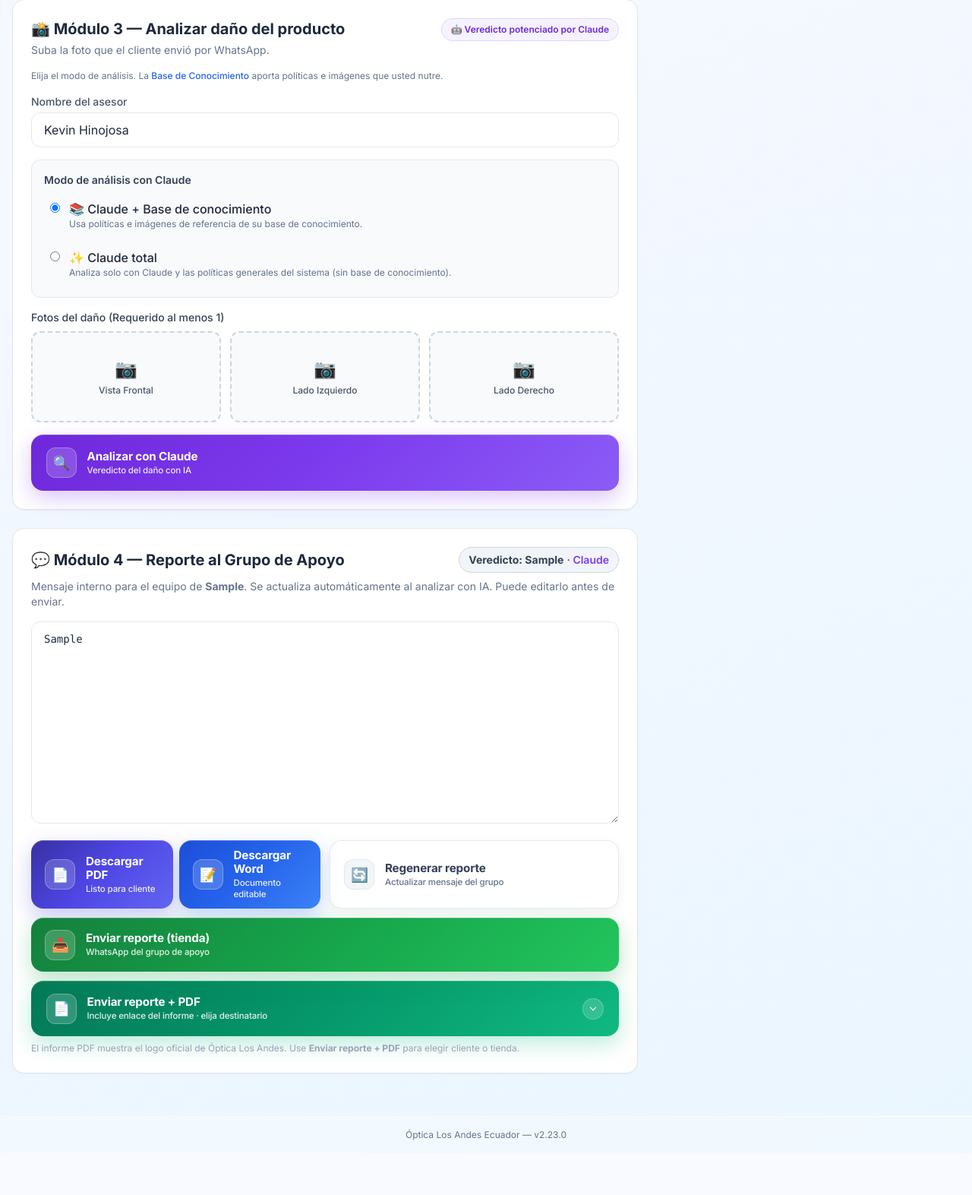
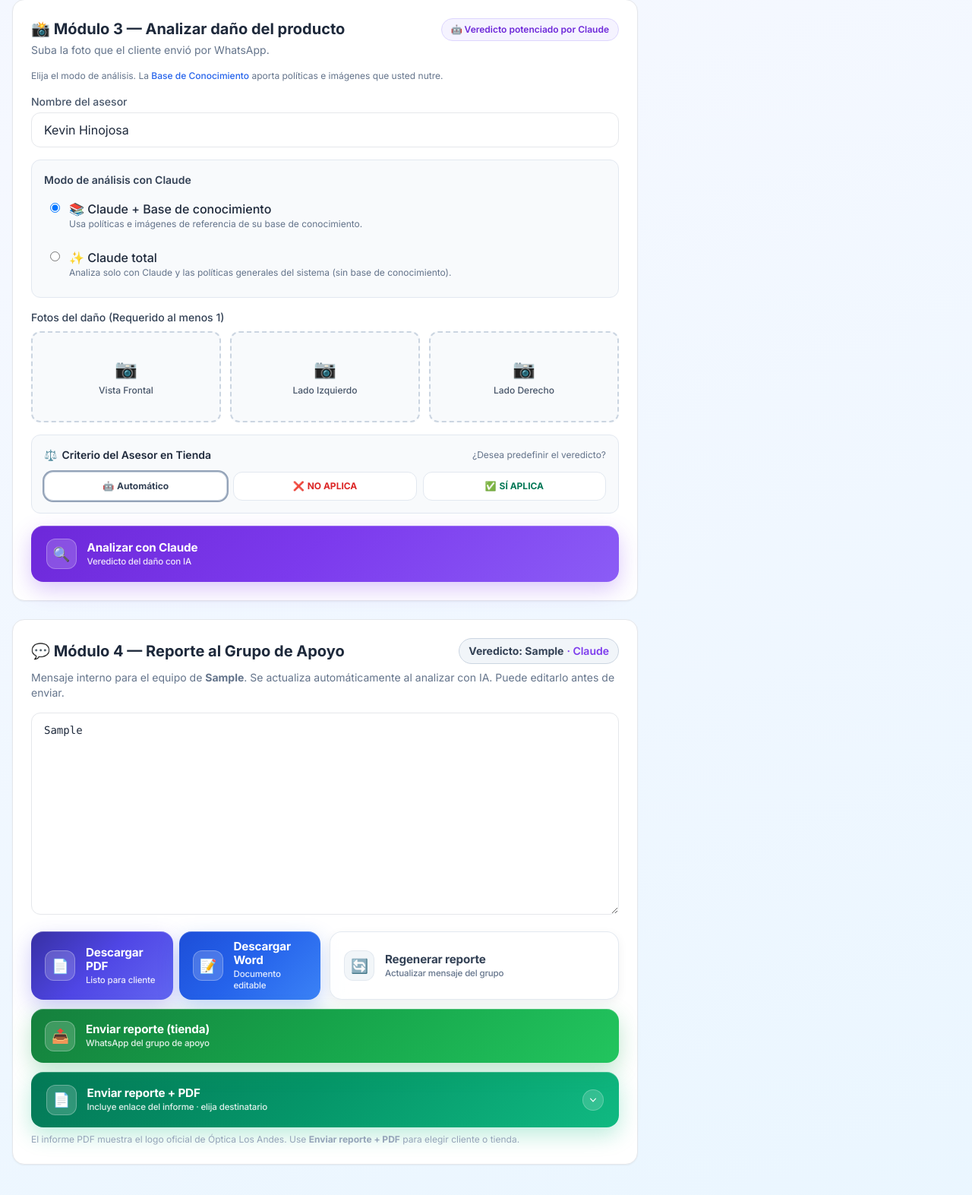
Before and after one commit to KevinHinojosa1/optica-garantias, a FastAPI app: page /clientes/1 in a window 1280 px wide. Shown: the part 1332-2905 px from the top of the page at 76% size. Before the commit the page ends 2833 px from the top, so only its background shows below. Run offline with FastAPI, Linux system fonts and the light colour scheme; tables that the repository leaves empty hold one stand-in row (values such as "Sample post"); some libraries are stand-ins or nearby versions.

Commit message:
feat: add advisor verdict selection and observation box with Claude technical drafting

```diff
--- a/static/js/analisis.js
+++ b/static/js/analisis.js
@@ -51,6 +51,55 @@ if (ultimoAnalisis) {
   }
 });
 
+// Manejo de Criterio del Asesor
+const inputCriterio = document.getElementById('criterio-asesor');
+const btnCritAuto = document.getElementById('btn-criterio-auto');
+const btnCritNoAplica = document.getElementById('btn-criterio-no-aplica');
+const btnCritAplica = document.getElementById('btn-criterio-aplica');
+const contenedorObs = document.getElementById('contenedor-observacion-asesor');
+const textareaObs = document.getElementById('observacion-asesor');
+
+function seleccionarCriterio(criterio) {
+  if (!inputCriterio) return;
+  inputCriterio.value = criterio;
+
+  [btnCritAuto, btnCritNoAplica, btnCritAplica].forEach(b => {
+    if (!b) return;
+    b.className = 'py-2.5 px-2 rounded-xl border text-xs font-bold transition-all flex flex-col sm:flex-row items-center justify-center gap-1 text-slate-600 bg-white border-slate-200 hover:bg-slate-50';
+  });
+
+  if (criterio === 'NO APLICA') {
+    btnCritNoAplica.className = 'py-2.5 px-2 rounded-xl border text-xs font-bold transition-all flex flex-col sm:flex-row items-center justify-center gap-1 text-white bg-red-600 border-red-600 shadow-md ring-2 ring-red-400';
+    contenedorObs?.classList.remove('hidden');
+    textareaObs?.focus();
+  } else if (criterio === 'APLICA') {
+    btnCritAplica.className = 'py-2.5 px-2 rounded-xl border text-xs font-bold transition-all flex flex-col sm:flex-row items-center justify-center gap-1 text-white bg-emerald-600 border-emerald-600 shadow-md ring-2 ring-emerald-400';
+    contenedorObs?.classList.remove('hidden');
+    textareaObs?.focus();
+  } else {
+    btnCritAuto.className = 'py-2.5 px-2 rounded-xl border text-xs font-bold transition-all flex flex-col sm:flex-row items-center justify-center gap-1 text-slate-800 bg-white border-slate-300 shadow-sm ring-2 ring-slate-400';
+    contenedorObs?.classList.add('hidden');
+  }
+}
+
+btnCritAuto?.addEventListener('click', () => seleccionarCriterio('AUTO'));
+btnCritNoAplica?.addEventListener('click', () => seleccionarCriterio('NO APLICA'));
+btnCritAplica?.addEventListener('click', () => seleccionarCriterio('APLICA'));
+
+// Chips de observación rápida
+document.querySelectorAll('.chip-obs').forEach(chip => {
+  chip.addEventListener('click', () => {
+    const texto = chip.getAttribute('data-texto');
+    if (!textareaObs || !texto) return;
+    if (textareaObs.value.trim().length > 0) {
+      textareaObs.value += ' ' + texto;
+    } else {
+      textareaObs.value = texto;
+    }
+    textareaObs.focus();
+  });
+});
+
 formAnalisis.addEventListener('submit', async (e) => {
   e.preventDefault();
   const inFrontal = document.getElementById('img-frontal');
@@ -73,7 +122,7 @@ formAnalisis.addEventListener('submit', async (e) => {
   const titleEl = btn.querySelector('.btn-ola__title');
   const subEl = btn.querySelector('.btn-ola__sub');
   if (titleEl) titleEl.textContent = modo === 'claude_total' ? 'Claude total…' : 'Claude + conocimiento…';
-  if (subEl) subEl.textContent = 'Analizando imagen…';
+  if (subEl) subEl.textContent = 'Analizando y redactando informe…';
   resultadoAnalisis.classList.add('hidden');
 
   const formData = new FormData();
@@ -81,6 +130,12 @@ formAnalisis.addEventListener('submit', async (e) => {
   const asesor = document.getElementById('asesor').value.trim() || window.DEFAULT_ASESOR || '';
   formData.append('asesor', asesor);
   formData.append('modo_analisis', modo);
+
+  const criterio = inputCriterio?.value || 'AUTO';
+  const observacion = textareaObs?.value.trim() || '';
+  formData.append('criterio_asesor', criterio);
+  formData.append('observacion_asesor', observacion);
+
   const codigo = document.getElementById('codigo-descuento')?.value;
   const pct = document.getElementById('porcentaje-descuento')?.value;
   if (codigo) formData.append('codigo_descuento', codigo);
@@ -144,6 +199,17 @@ function mostrarResultado(a) {
       </div>
       <p><strong>Motivo:</strong> ${escapeHtml(a.motivo || '')}</p>
       <p><strong>Fundamento:</strong> ${escapeHtml(a.fundamento || '')}</p>
+      ${a.resultado_revision ? `
+        <div class="bg-white/90 rounded-xl p-3.5 border border-slate-200 text-xs text-slate-800 space-y-1.5 mt-2">
+          <div class="flex items-center justify-between border-b pb-1.5 border-slate-200">
+            <span class="font-bold text-slate-900 flex items-center gap-1">📋 Redacción Oficial para el Informe:</span>
+            <span class="text-[11px] bg-teal-50 text-teal-700 px-2 py-0.5 rounded-full font-semibold border border-teal-200">Verificado y Pulido</span>
+          </div>
+          ${a.que_observamos ? `<p><strong>¿Qué observamos?:</strong> ${escapeHtml(a.que_observamos)}</p>` : ''}
+          ${a.que_causa ? `<p><strong>¿Qué puede causar?:</strong> ${escapeHtml(a.que_causa)}</p>` : ''}
+          <p><strong>Conclusión técnica:</strong> <span class="font-semibold text-slate-900">"${escapeHtml(a.resultado_revision)}"</span></p>
+        </div>
+      ` : ''}
       ${bloqueKb}
       ${a.confianza < 70 ? '<p class="text-yellow-700 font-semibold">⚠️ Confianza baja — solicite una segunda foto con mejor iluminación.</p>' : ''}
       <p class="text-sm opacity-80">✅ El reporte del Módulo 4 se actualizó con este veredicto.</p>
--- a/templates/cliente_detalle.html
+++ b/templates/cliente_detalle.html
@@ -162,6 +162,62 @@
             </div>
           </div>
         </div>
+
+        <!-- Criterio preliminar y observación del asesor -->
+        <div class="bg-slate-50 border border-slate-200 rounded-xl p-4 space-y-3">
+          <div class="flex items-center justify-between flex-wrap gap-1">
+            <span class="text-sm font-semibold text-slate-800 flex items-center gap-1.5">
+              <span>⚖️</span> Criterio del Asesor en Tienda
+            </span>
+            <span class="text-xs text-slate-500">¿Desea predefinir el veredicto?</span>
+          </div>
+
+          <div class="grid grid-cols-3 gap-2" id="grupo-criterio-botones">
+            <button type="button" id="btn-criterio-auto"
+              class="py-2.5 px-2 rounded-xl border text-xs font-bold transition-all flex flex-col sm:flex-row items-center justify-center gap-1 text-slate-700 bg-white border-slate-300 shadow-sm ring-2 ring-slate-400">
+              <span>🤖</span>
+              <span>Automático</span>
+            </button>
+            <button type="button" id="btn-criterio-no-aplica"
+              class="py-2.5 px-2 rounded-xl border text-xs font-bold transition-all flex flex-col sm:flex-row items-center justify-center gap-1 text-red-600 bg-white border-slate-200 hover:border-red-300 hover:bg-red-50">
+              <span>❌</span>
+              <span>NO APLICA</span>
+            </button>
+            <button type="button" id="btn-criterio-aplica"
+              class="py-2.5 px-2 rounded-xl border text-xs font-bold transition-all flex flex-col sm:flex-row items-center justify-center gap-1 text-emerald-700 bg-white border-slate-200 hover:border-emerald-300 hover:bg-emerald-50">
+              <span>✅</span>
+              <span>SÍ APLICA</span>
+            </button>
+          </div>
+          <input type="hidden" id="criterio-asesor" name="criterio_asesor" value="AUTO">
+
+          <!-- Recuadro de Observación que aparece al elegir criterio -->
+          <div id="contenedor-observacion-asesor" class="hidden space-y-2 pt-2 border-t border-slate-200 animate-fade-in">
+            <div class="flex items-center justify-between">
+              <label for="observacion-asesor" class="block text-xs font-semibold text-slate-700">
+                📝 Su Observación / Detalle del daño (revisión física):
+              </label>
+              <span class="text-[11px] font-medium text-violet-700 bg-violet-100 px-2 py-0.5 rounded-full">Claude pulirá esta redacción</span>
+            </div>
+
+            <!-- Chips de observación rápida -->
+            <div class="flex flex-wrap gap-1.5 text-xs">
+              <span class="text-[11px] text-slate-400 self-center">Opciones rápidas:</span>
+              <button type="button" class="chip-obs text-[11px] bg-white border border-slate-300 text-slate-600 px-2 py-0.5 rounded-md hover:bg-slate-100" data-texto="Microfisuras en red (craquelado) por exposición a calor o cambios bruscos de temperatura.">Craquelado / Calor</button>
+              <button type="button" class="chip-obs text-[11px] bg-white border border-slate-300 text-slate-600 px-2 py-0.5 rounded-md hover:bg-slate-100" data-texto="Desprendimiento evidente de la capa antirreflejo (AR) sin evidencia de rayas ni agentes químicos.">Desprendimiento AR</button>
+              <button type="button" class="chip-obs text-[11px] bg-white border border-slate-300 text-slate-600 px-2 py-0.5 rounded-md hover:bg-slate-100" data-texto="Rayas múltiples superficiales por uso de paños inadecuados o limpieza en seco.">Rayas por uso</button>
+              <button type="button" class="chip-obs text-[11px] bg-white border border-slate-300 text-slate-600 px-2 py-0.5 rounded-md hover:bg-slate-100" data-texto="Fisura o rotura en el borde del lente sin señales de impacto o golpe externo.">Fisura en borde</button>
+            </div>
+
+            <textarea id="observacion-asesor" name="observacion_asesor" rows="3"
+              class="w-full text-sm border border-slate-300 rounded-xl p-3 focus:ring-2 focus:ring-optica-500 focus:border-optica-500 outline-none bg-white text-slate-800 placeholder-slate-400 transition"
+              placeholder="Describa aquí lo que observó en los lentes con sus propias palabras. Claude lo tomará, lo verificará con las fotos y redactará el informe formal de 1 página con el estilo técnico requerido..."></textarea>
+            <p class="text-[11px] text-slate-500 leading-relaxed">
+              ✨ <strong>Nota:</strong> Claude respetará su criterio y utilizará esta observación para redactar las preguntas del informe (<em>¿Qué observamos?</em>, <em>¿Qué causó el daño?</em> y <em>Conclusión técnica directa</em>).
+            </p>
+          </div>
+        </div>
+
         <button type="submit" id="btn-analizar" class="btn-ola btn-ola--ai btn-ola--block btn-ola--lg">
           <span class="btn-ola__left">
             <span class="btn-ola__icon">🔍</span>
```
Also changed, not shown: routers/analisis_router.py (+13 -0 lines), services/vision_service.py (+30 -5 lines).
